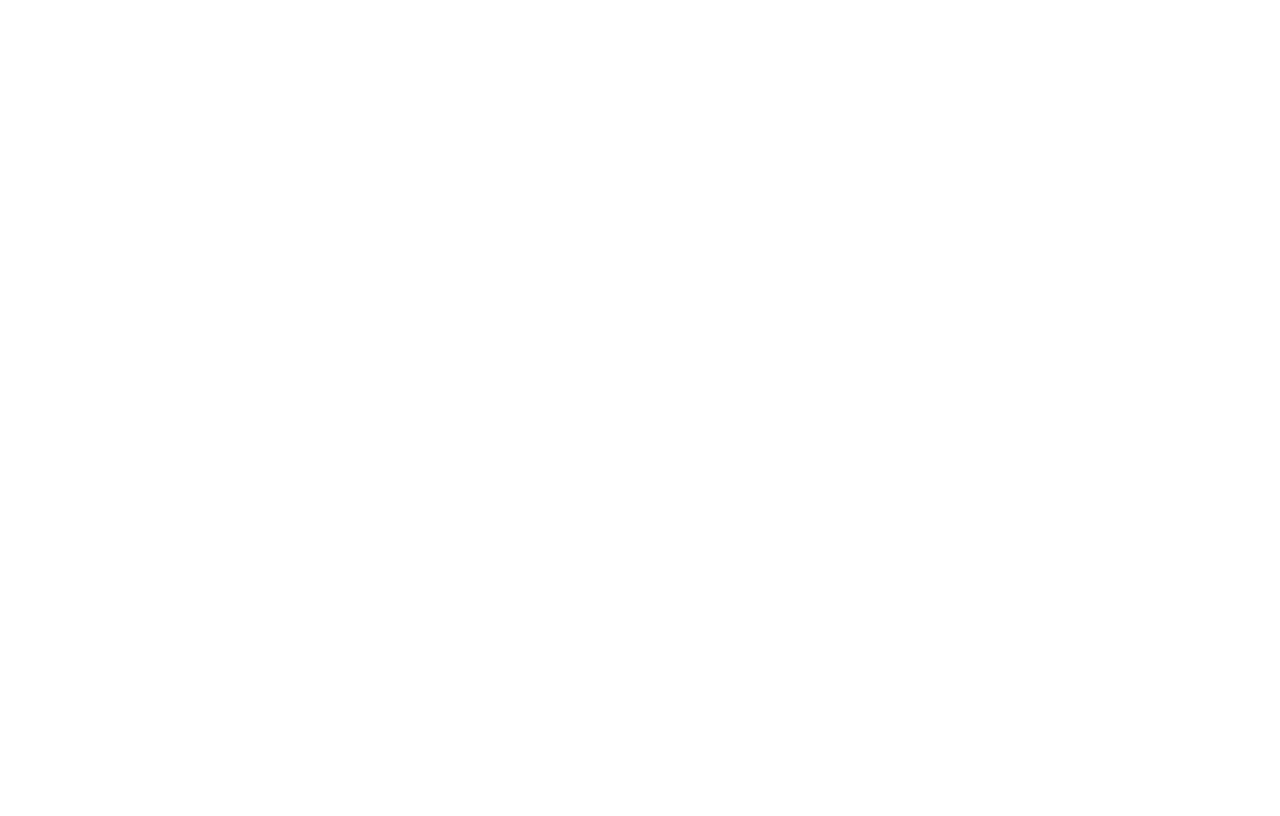
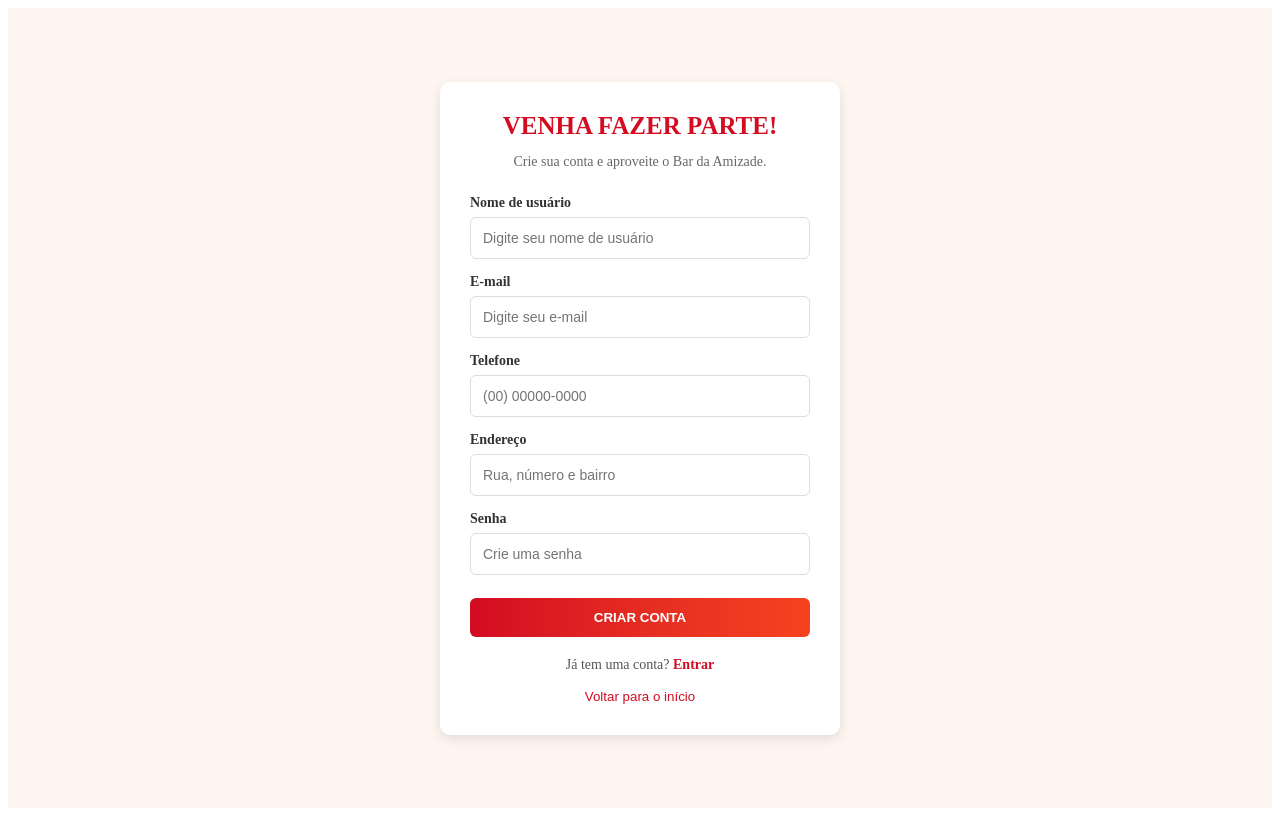
Before and after one commit to Bill-linho/SA-Delivery, a React app in the folder frontend/: page /cadastro in a window 1280 px wide. Before the commit this address had no page. Built offline with nearby package versions, Linux system fonts and the light colour scheme; the HTML template or start-up script is replaced by a standard one.

Commit message:
feat: login e cadastro css

```diff
--- a/frontend/package.json
+++ b/frontend/package.json
@@ -10,6 +10,7 @@
     "preview": "vite preview"
   },
   "dependencies": {
+    "axios": "^1.21.0",
     "react": "^19.3.1",
     "react-dom": "^19.3.1",
     "react-icons": "^5.7.0",
--- a/frontend/src/App.jsx
+++ b/frontend/src/App.jsx
@@ -1,12 +1,14 @@
 import { Routes, Route } from "react-router-dom";
 import Home from "./pages/home";
 import Login from "./pages/login";
+import Cadastro from "./pages/cadastro";
 
 function App() {
   return (
     <Routes>
       <Route path="/" element={<Home />} />
       <Route path="/login" element={<Login />} />
+      <Route path="/cadastro" element={<Cadastro />} />
     </Routes>
   );
 }
--- /dev/null
+++ b/frontend/src/pages/cadastro.jsx
@@ -0,0 +1,99 @@
+import { useNavigate } from "react-router-dom";
+import '../styles/auth.css';
+
+
+export default function Cadastro() {
+    const navigate = useNavigate();
+
+    return (
+        <div className="cadastro-page">
+            <main className="cadastro-main">
+                <section className="cadastro-card">
+
+                    <h1>VENHA FAZER PARTE!</h1>
+
+                    <p className="cadastro-subtitle">
+                        Crie sua conta e aproveite o Bar da Amizade.
+                    </p>
+
+                    <form className="cadastro-form">
+
+                        <div className="cadastro-field">
+                            <label htmlFor="nome">Nome de usuário</label>
+                            <input
+                                type="text"
+                                id="nome"
+                                name="nome"
+                                placeholder="Digite seu nome de usuário"
+                                required
+                            />
+                        </div>
+
+                        <div className="cadastro-field">
+                            <label htmlFor="email">E-mail</label>
+                            <input
+                                type="email"
+                                id="email"
+                                name="email"
+                                placeholder="Digite seu e-mail"
+                                required
+                            />
+                        </div>
+
+                        <div className="cadastro-field">
+                            <label htmlFor="telefone">Telefone</label>
+                            <input
+                                type="tel"
+                                id="telefone"
+                                name="telefone"
+                                placeholder="(00) 00000-0000"
+                                required
+                            />
+                        </div>
+
+                        <div className="cadastro-field">
+                            <label htmlFor="endereco">Endereço</label>
+                            <input
+                                type="text"
+                                id="endereco"
+                                name="endereco"
+                                placeholder="Rua, número e bairro"
+                                required
+                            />
+                        </div>
+
+                        <div className="cadastro-field">
+                            <label htmlFor="password">Senha</label>
+                            <input
+                                type="password"
+                                id="password"
+                                name="password"
+                                placeholder="Crie uma senha"
+                                required
+                            />
+                        </div>
+
+                        <button type="submit" className="cadastro-button">
+                            CRIAR CONTA
+                        </button>
+
+                    </form>
+
+                    <p className="cadastro-login">
+                        Já tem uma conta?{" "}
+                        <a href="/login">Entrar</a>
+                    </p>
+
+                    <button
+                        type="button"
+                        className="cadastro-voltar"
+                        onClick={() => navigate("/")}
+                    >
+                        Voltar para o início
+                    </button>
+
+                </section>
+            </main>
+        </div>
+    );
+}
--- a/frontend/src/pages/home.jsx
+++ b/frontend/src/pages/home.jsx
@@ -19,8 +19,7 @@
 
                 <div className="home-hero-buttons">
                     <button className="home-hero-button">Fazer Pedido</button>
-                    <button  className="home-hero-button" onClick={() => navigate("/login")}>Criar Conta</button>
-                    //trocar o botão de login para redirecionar ao cadastro
+                    <button  className="home-hero-button" onClick={() => navigate("/cadastro")}>Criar Conta</button>
                 </div>
 
             </section>
--- a/frontend/src/pages/login.jsx
+++ b/frontend/src/pages/login.jsx
@@ -1,9 +1,8 @@
-import Header from "../components/Header"
+import '../styles/auth.css';
 
 export default function Login() {
     return (
         <div className="login-page">
-            <Header />
             <main className="login-main">
                 <section className="login-card">
                     <h1>QUE BOM TER VOCÊ AQUI!</h1>
--- /dev/null
+++ b/frontend/src/services/API.js
@@ -0,0 +1,5 @@
+import axios from "axios";
+
+const API = axios.create({
+  baseURL: "http://localhost:5173",
+});
--- /dev/null
+++ b/frontend/src/styles/auth.css
@@ -0,0 +1,138 @@
+.login-page,
+.cadastro-page {
+    min-height: 100vh;
+    display: flex;
+    justify-content: center;
+    align-items: center;
+    padding: 25px 15px;
+    background: #fff5f0;
+    box-sizing: border-box;
+}
+
+.login-main,
+.cadastro-main {
+    width: 100%;
+    display: flex;
+    justify-content: center;
+}
+
+.login-card,
+.cadastro-card {
+    width: 100%;
+    max-width: 400px;
+    padding: 30px;
+    background: white;
+    border-radius: 10px;
+    box-shadow: 0 4px 12px rgba(0, 0, 0, 0.1);
+    box-sizing: border-box;
+}
+
+.login-card h1,
+.cadastro-card h1 {
+    color: #d30c22;
+    text-align: center;
+    font-size: 25px;
+    margin: 0 0 10px;
+}
+
+.login-subtitle,
+.cadastro-subtitle {
+    color: #666;
+    text-align: center;
+    font-size: 14px;
+    margin-bottom: 25px;
+}
+
+.login-form,
+.cadastro-form {
+    display: flex;
+    flex-direction: column;
+    gap: 15px;
+}
+
+.login-field,
+.cadastro-field {
+    display: flex;
+    flex-direction: column;
+    gap: 6px;
+}
+
+.login-field label,
+.cadastro-field label {
+    color: #333;
+    font-size: 14px;
+    font-weight: bold;
+}
+
+.login-field input,
+.cadastro-field input {
+    padding: 12px;
+    border: 1px solid #ddd;
+    border-radius: 6px;
+    font-size: 14px;
+    outline: none;
+}
+
+.login-field input:focus,
+.cadastro-field input:focus {
+    border-color: #e52c22;
+}
+
+.login-button,
+.cadastro-button {
+    margin-top: 8px;
+    padding: 12px;
+    border: none;
+    border-radius: 6px;
+    background: linear-gradient(90deg, #d30c22, #e52c22, #f74220);
+    color: white;
+    font-weight: bold;
+    cursor: pointer;
+}
+
+.login-button:hover,
+.cadastro-button:hover {
+    opacity: 0.85;
+}
+
+.login-register,
+.cadastro-login {
+    margin-top: 20px;
+    text-align: center;
+    color: #555;
+    font-size: 14px;
+}
+
+.login-register a,
+.cadastro-login a {
+    color: #d30c22;
+    font-weight: bold;
+    text-decoration: none;
+}
+
+.login-register a:hover,
+.cadastro-login a:hover {
+    text-decoration: underline;
+}
+
+.cadastro-voltar {
+    display: block;
+    margin: 15px auto 0;
+    border: none;
+    background: transparent;
+    color: #d30c22;
+    cursor: pointer;
+}
+
+@media (max-width: 480px) {
+
+    .login-card,
+    .cadastro-card {
+        padding: 22px;
+    }
+
+    .login-card h1,
+    .cadastro-card h1 {
+        font-size: 21px;
+    }
+}
```
Also changed, not shown: 1 other file (tests, documents, lock files or other folders).
